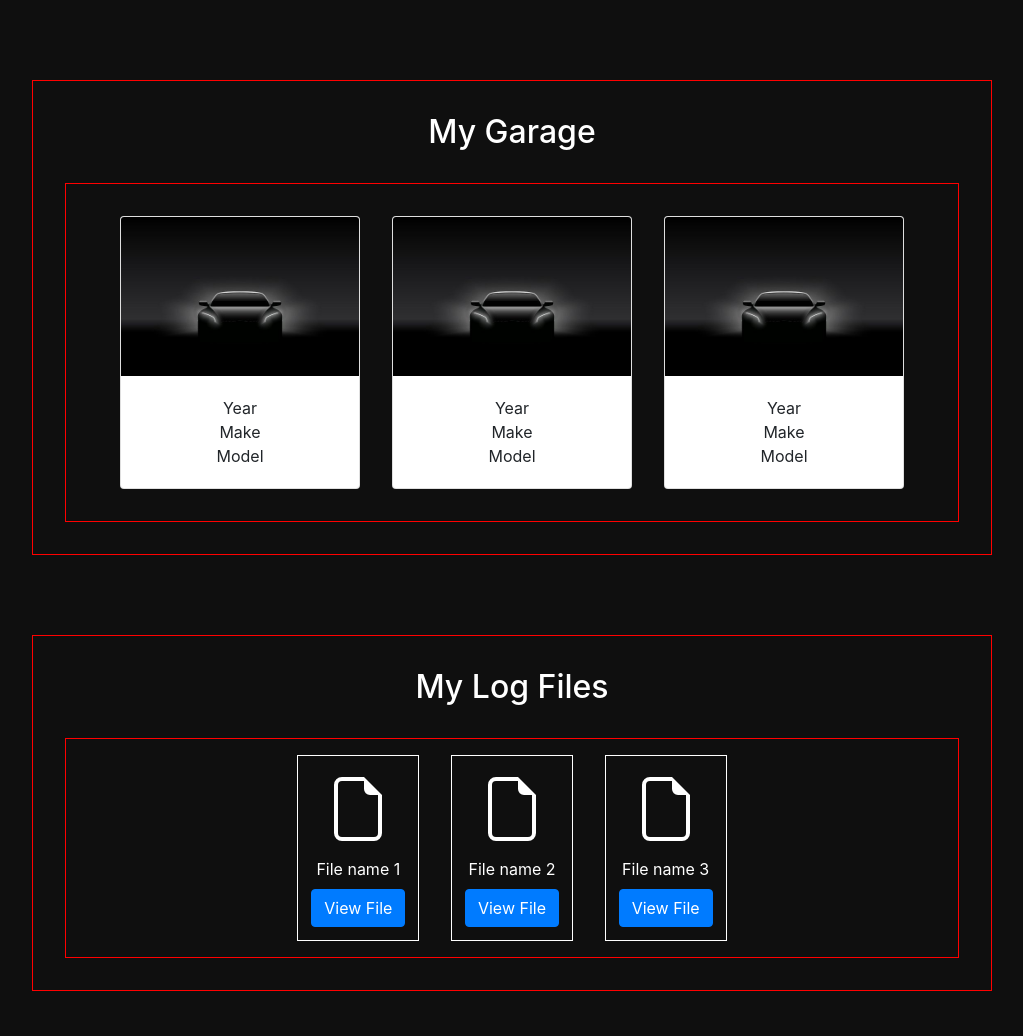
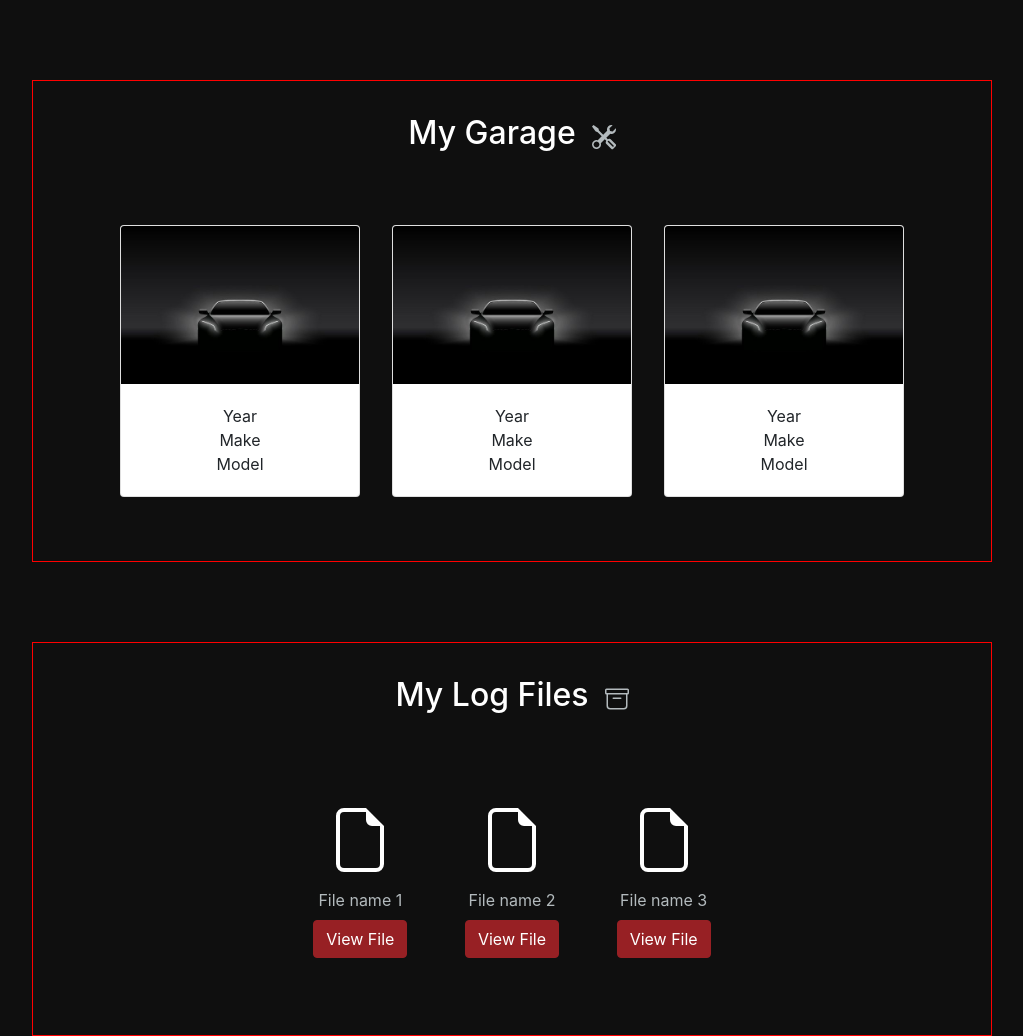
Before and after one commit to MitchRose976/doman8-performance, a plain HTML site: page index.html in a window 1280 px wide. Shown: the part 960-1996 px from the top of the page, without its empty margins (128-1151 px from the left). Before the commit the page ends 1951 px from the top, so only its background shows below. Drawn offline with nearby package versions, Linux system fonts and the light colour scheme.

Commit message:
added icons and styling

```diff
--- a/index.html
+++ b/index.html
@@ -57,7 +57,13 @@
 
     <!-- GARAGE -->
     <div class="my-garage">
-        <h2 id="garage-title">My Garage</h2>
+        <div id="my-garage-header">
+            <h2 id="garage-title">My Garage</h2>
+            <svg xmlns="http://www.w3.org/2000/svg" width="16" height="16" fill="currentColor" class="bi bi-tools" id="my-garage-icon" viewBox="0 0 16 16">
+                <path d="M1 0 0 1l2.2 3.081a1 1 0 0 0 .815.419h.07a1 1 0 0 1 .708.293l2.675 2.675-2.617 2.654A3.003 3.003 0 0 0 0 13a3 3 0 1 0 5.878-.851l2.654-2.617.968.968-.305.914a1 1 0 0 0 .242 1.023l3.356 3.356a1 1 0 0 0 1.414 0l1.586-1.586a1 1 0 0 0 0-1.414l-3.356-3.356a1 1 0 0 0-1.023-.242L10.5 9.5l-.96-.96 2.68-2.643A3.005 3.005 0 0 0 16 3c0-.269-.035-.53-.102-.777l-2.14 2.141L12 4l-.364-1.757L13.777.102a3 3 0 0 0-3.675 3.68L7.462 6.46 4.793 3.793a1 1 0 0 1-.293-.707v-.071a1 1 0 0 0-.419-.814L1 0zm9.646 10.646a.5.5 0 0 1 .708 0l3 3a.5.5 0 0 1-.708.708l-3-3a.5.5 0 0 1 0-.708zM3 11l.471.242.529.026.287.445.445.287.026.529L5 13l-.242.471-.026.529-.445.287-.287.445-.529.026L3 15l-.471-.242L2 14.732l-.287-.445L1.268 14l-.026-.529L1 13l.242-.471.026-.529.445-.287.287-.445.529-.026L3 11z"/>
+              </svg>
+        </div>
+
         <div class="container">
             <!-- Car 1 -->
             <div class="card" style="width: 15rem;">
@@ -91,7 +97,13 @@
 
     <!-- MY LOG FILES -->
     <div class="my-log-files">
-        <h2 id="log-files-title">My Log Files</h2>
+        <div id="log-files-header">
+            <h2 id="log-files-title">My Log Files</h2>
+            <svg xmlns="http://www.w3.org/2000/svg" width="16" height="16" fill="currentColor" class="bi bi-archive" id="log-file-header-icon" viewBox="0 0 16 16">
+                <path d="M0 2a1 1 0 0 1 1-1h14a1 1 0 0 1 1 1v2a1 1 0 0 1-1 1v7.5a2.5 2.5 0 0 1-2.5 2.5h-9A2.5 2.5 0 0 1 1 12.5V5a1 1 0 0 1-1-1V2zm2 3v7.5A1.5 1.5 0 0 0 3.5 14h9a1.5 1.5 0 0 0 1.5-1.5V5H2zm13-3H1v2h14V2zM5 7.5a.5.5 0 0 1 .5-.5h5a.5.5 0 0 1 0 1h-5a.5.5 0 0 1-.5-.5z"/>
+              </svg>
+        </div>
+
         <div class="container">
 
             <!-- Log File Container -->
--- a/main.css
+++ b/main.css
@@ -1,10 +1,12 @@
-/* html {
-    background-color: #000000f0 !important;
-    padding: 0 10rem;
-} */
+:root {
+    --bg: #000000f0;
+    --medium-grey: #B3BABD;
+    --logo-red: #972024;
+    --hover-red: #D4353A;
+}
 
 body {
-    background-color: #000000f0 !important;
+    background-color: var(--bg) !important;
     padding: 0 10rem;
 }
 
@@ -33,7 +35,7 @@ body {
     align-items: center;
     margin-top: 2rem;
     padding: 1rem;
-    border: 1px solid red;
+    /* border: 1px solid red; */
 }
 
 /* Garage */
@@ -42,12 +44,25 @@ body {
     margin-top: 5rem;
     padding: 2rem;
     border: 1px solid red;
-    background-color: 000000f0;
+}
+
+#my-garage-header {
+    display: flex;
+    justify-content: center;
+    align-items: center;
+    flex-direction: row;
 }
 
 #garage-title {
     color: white;
     text-align: center;
+}
+
+#my-garage-icon {
+    color: var(--medium-grey);
+    margin-left: 1rem;
+    width: 1.5rem !important;
+    height: 3rem !important;
 }
 
 /* Vehicle Cards - these are pre-existing bootstrap classes I am adding styling to */
@@ -69,7 +84,20 @@ body {
     margin-top: 5rem;
     padding: 2rem;
     border: 1px solid red;
-    background-color: 000000f0;
+}
+
+#log-files-header {
+    display: flex;
+    justify-content: center;
+    align-items: center;
+    flex-direction: row;
+}
+
+#log-file-header-icon {
+    color: var(--medium-grey);
+    margin-left: 1rem;
+    width: 1.5rem !important;
+    height: 3rem !important;
 }
 
 #log-files-title {
@@ -79,22 +107,29 @@ body {
 
 /* Container for each single log file */
 .log-file {
-    border: 1px solid white;
+    /* border: 1px solid #E3F2FD; */
     display: flex;
     justify-content: center;
     align-items: center;
     flex-direction: column;
     padding: 0.8rem;
-    margin: 0 1rem;
+    margin: 1rem;
 }
 
 .log-file-name {
     margin-top: 0.5rem;
-    color: white;
+    color: var(--medium-grey);
 }
 
 .log-file-button {
     margin-top: 0.5rem;
+    background-color: var(--logo-red);
+    border: 1px solid var(--logo-red);
+}
+
+.log-file-button:hover {
+    background-color: var(--hover-red);
+    border: 1px solid var(--hover-red);
 }
 
 /* File Icon - This is a pre-defined bootstrap class */
```
Also changed, not shown: media/file_icon.png (deleted), media/garage_icon.png (added).
